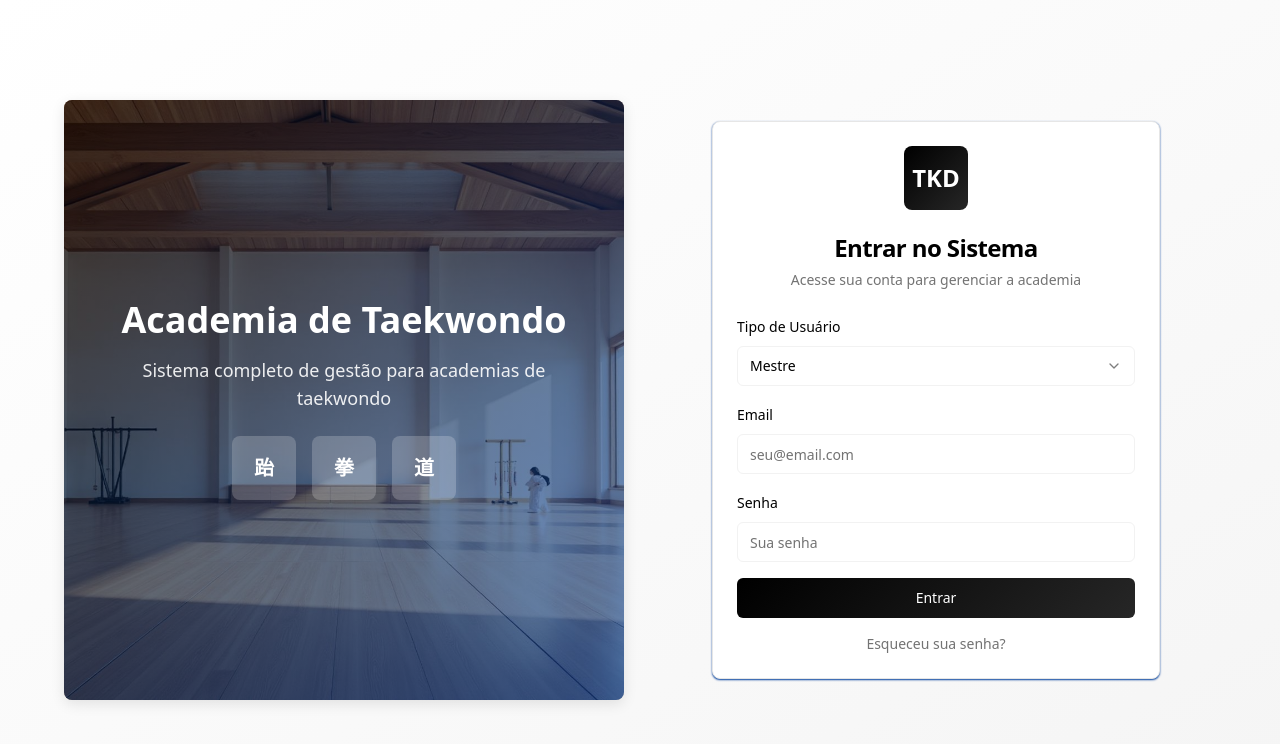
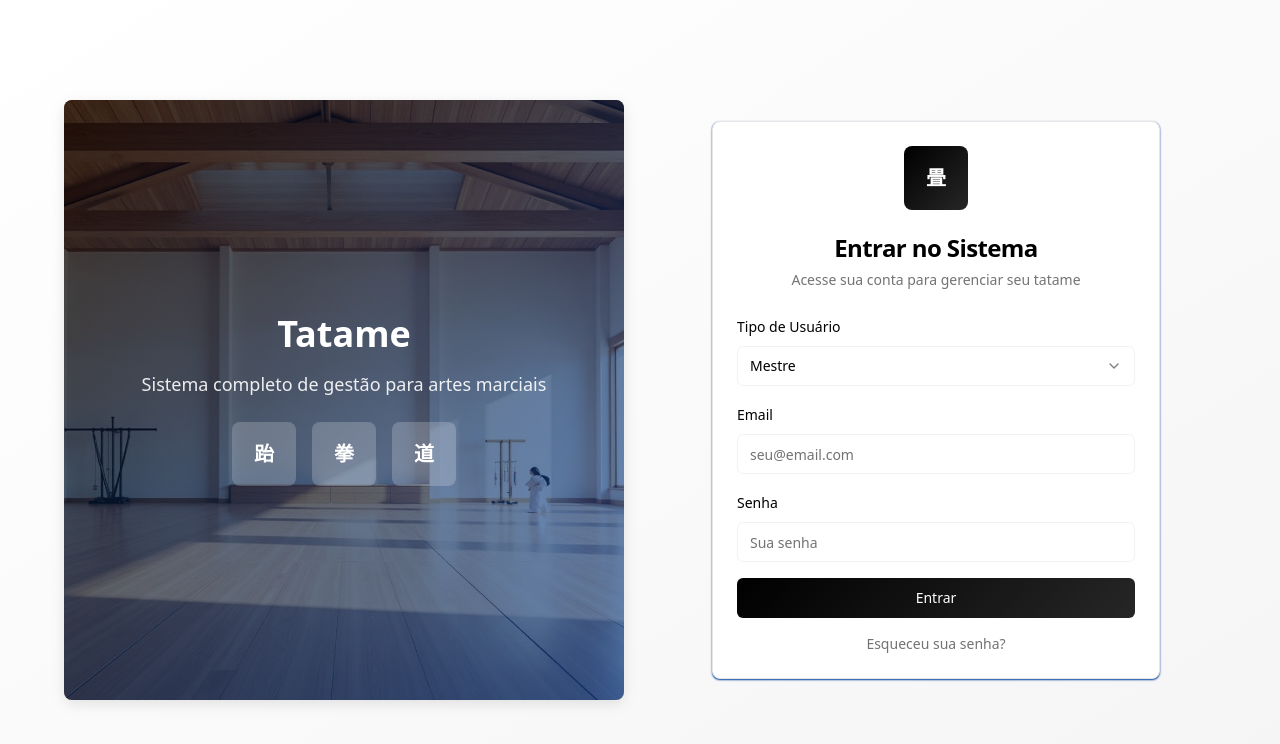
Before and after one commit to allantomazela/tatame, a React (Vite) app: page /login in a window 1280 px wide. Shown: the top 744 px of the page. Built offline with nearby package versions, Linux system fonts and the light colour scheme.

Commit message:
Refactor: Rename to Tatame
Rename the application to "Tatame" and refine existing components and styles.

```diff
--- a/index.html
+++ b/index.html
@@ -3,13 +3,13 @@
   <head>
     <meta charset="UTF-8" />
     <meta name="viewport" content="width=device-width, initial-scale=1.0" />
-    <title>Academia de Taekwondo - Sistema de Gestão</title>
-    <meta name="description" content="Sistema completo de gestão para academias de taekwondo, controle de alunos, graduações e evolução técnica" />
-    <meta name="author" content="Academia de Taekwondo" />
-    <meta name="keywords" content="taekwondo, academia, gestão, alunos, graduação, artes marciais, sistema" />
+    <title>Tatame - Sistema de Gestão</title>
+    <meta name="description" content="Sistema completo de gestão para artes marciais, controle de atletas, graduações e evolução técnica" />
+    <meta name="author" content="Tatame" />
+    <meta name="keywords" content="tatame, artes marciais, gestão, alunos, graduação, sistema, dojo, academia" />
 
-    <meta property="og:title" content="Academia de Taekwondo - Sistema de Gestão" />
-    <meta property="og:description" content="Sistema completo de gestão para academias de taekwondo, controle de alunos, graduações e evolução técnica" />
+    <meta property="og:title" content="Tatame - Sistema de Gestão" />
+    <meta property="og:description" content="Sistema completo de gestão para artes marciais, controle de atletas, graduações e evolução técnica" />
     <meta property="og:type" content="website" />
     <meta property="og:image" content="https://lovable.dev/opengraph-image-p98pqg.png" />
 
--- a/package.json
+++ b/package.json
@@ -52,6 +52,7 @@
     "react-day-picker": "^8.10.1",
     "react-dom": "^18.3.1",
     "react-hook-form": "^7.61.1",
+    "react-is": "^19.1.1",
     "react-resizable-panels": "^2.1.9",
     "react-router-dom": "^6.30.1",
     "recharts": "^3.1.2",
--- a/src/components/layout/Header.tsx
+++ b/src/components/layout/Header.tsx
@@ -39,9 +39,9 @@ export function Header({ userType = "mestre", userName = "Mestre Kim", onToggleS
 
         <div className="flex items-center space-x-2">
           <div className="w-8 h-8 bg-gradient-primary rounded-lg flex items-center justify-center">
-            <span className="text-white text-sm font-bold">TKD</span>
+            <span className="text-white text-sm font-bold">畳</span>
           </div>
-          <h1 className="text-xl font-bold text-foreground">Academia de Taekwondo</h1>
+          <h1 className="text-xl font-bold text-foreground">Tatame</h1>
         </div>
 
         <div className="flex-1" />
--- a/src/pages/Login.tsx
+++ b/src/pages/Login.tsx
@@ -46,8 +46,8 @@ export default function Login() {
             <div className="absolute inset-0 bg-gradient-hero opacity-60 rounded-lg"></div>
             <div className="absolute inset-0 flex items-center justify-center text-center p-8">
               <div className="text-white">
-                <h1 className="text-4xl font-bold mb-4">Academia de Taekwondo</h1>
-                <p className="text-lg opacity-90">Sistema completo de gestão para academias de taekwondo</p>
+                <h1 className="text-4xl font-bold mb-4">Tatame</h1>
+                <p className="text-lg opacity-90">Sistema completo de gestão para artes marciais</p>
                 <div className="mt-6 flex items-center justify-center space-x-4">
                   <div className="w-16 h-16 bg-white/20 rounded-lg flex items-center justify-center">
                     <span className="text-white text-xl font-bold">跆</span>
@@ -69,11 +69,11 @@ export default function Login() {
           <Card className="shadow-accent">
             <CardHeader className="text-center">
               <div className="mx-auto w-16 h-16 bg-gradient-primary rounded-lg flex items-center justify-center mb-4">
-                <span className="text-white text-2xl font-bold">TKD</span>
+                <span className="text-white text-xl font-bold">畳</span>
               </div>
               <CardTitle className="text-2xl">Entrar no Sistema</CardTitle>
               <CardDescription>
-                Acesse sua conta para gerenciar a academia
+                Acesse sua conta para gerenciar seu tatame
               </CardDescription>
             </CardHeader>
             <CardContent>
```
Also changed, not shown: 1 other file (tests, documents, lock files or other folders).
